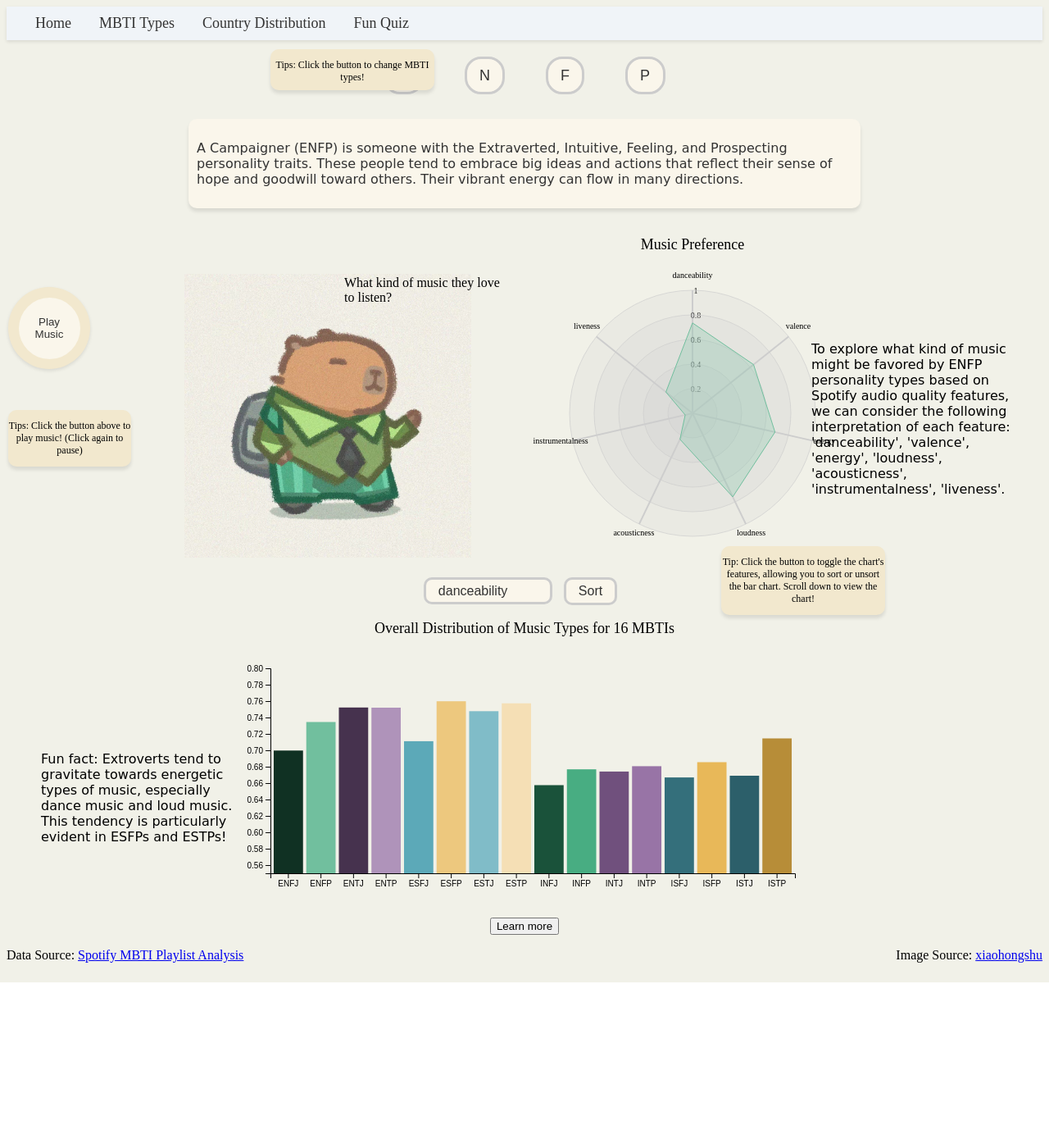
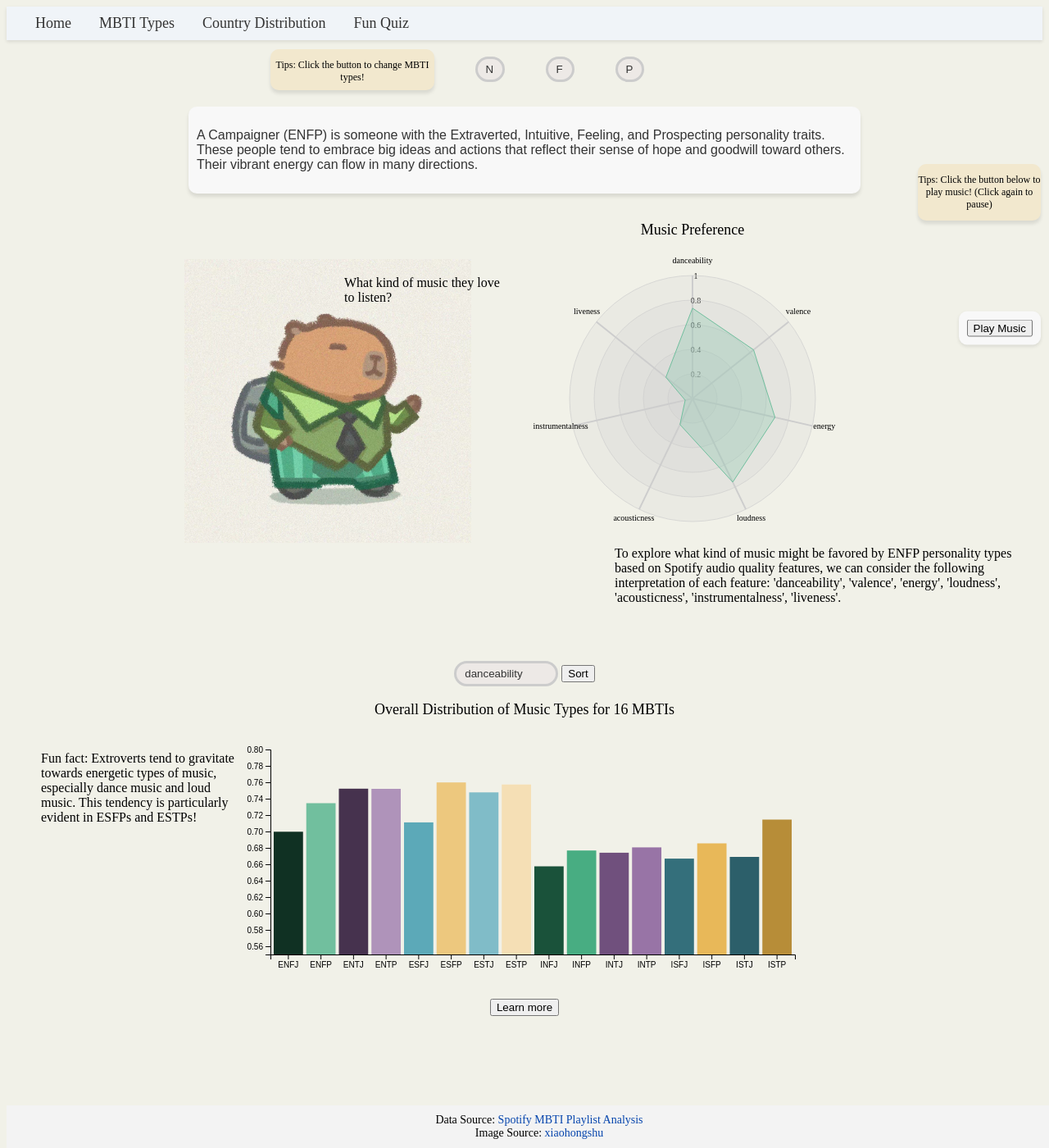
Before and after one commit to jessiezhang199/dsc106_final, a SvelteKit app: page /16picture in a window 1280 px wide. Shown: the top 1400 px of the page at 82% size. Before the commit the page ends 1198 px from the top, so only its background shows below. Built offline with nearby package versions, Linux system fonts and the light colour scheme.

Commit message:
adjust p2p3 footers

```diff
--- a/src/routes/16picture/+page.svelte
+++ b/src/routes/16picture/+page.svelte
@@ -296,31 +296,13 @@
 <style>
   .music-container {
     position: absolute;
-    left: 10px; /* Distance from the right edge */
+    right: 10px; /* Distance from the left edge */
     top: 50%; /* Center vertically */
     transform: translateY(-50%); /* Adjust to center based on its height */
-    background: hsl(43, 59%, 88%); /* Background color */
+    background: #f8f8f8; /* Background color */
     padding: 10px; /* Padding around content */
-    width: 80px; /* Specify width */
-    height: 80px; /* Specify height to match width to form a circle */
-    border-radius: 50%; /* Rounded corners to form a circle */
+    border-radius: 10px; /* Rounded corners */
     box-shadow: 0 2px 4px rgba(0,0,0,0.1); /* Subtle shadow for depth */
-    display: flex; /* Ensures the content is centered */
-    align-items: center; /* Center content vertically */
-    justify-content: center; /* Center content horizontally */
-}
-
-.music-container button {
-    width: 75px; /* Specify the width */
-    height: 75px; /* Specify the height to match the width */
-    border-radius: 50%; /* Rounded corners to form a circle */
-    border: none; /* Remove default border */
-    background-color: hsl(46, 57%, 95%); /* Background color of the button */
-    color: #333; /* Text color */
-    display: flex; /* Enables flexbox for centering content */
-    justify-content: center; /* Center horizontally */
-    align-items: center; /* Center vertically */
-    cursor: pointer; /* Change cursor to pointer on hover */
   }
   .container {
     display: flex;
@@ -341,13 +323,13 @@
   }
   #chart-container {
     text-align: center; /* Center the chart container */
-    margin-top: 30px; /* Space from the top elements */
+    margin-top: 140px; /* Space from the top elements */
   }
 
   select {
   border-radius: 20px; /* Gives the dropdown rounded corners */
-  padding: 10px 15px; /* Increased padding for a larger appearance */
-  background-color: hsl(46, 57%, 95%); /* Sets a light grey background color */
+  padding: 5px 10px; /* Adds some padding inside the dropdown */
+  background-color: #ede9e6; /* Sets a light grey background color */
   color: #333; /* Sets the text color */
   border: 3px solid #ccc; /* Adds a light grey border */
   outline: none; /* Removes the default focus outline */
@@ -355,9 +337,16 @@
   -webkit-appearance: none; /* Removes default styling for Webkit browsers */
   -moz-appearance: none; /* Removes default styling for Mozilla browsers */
   appearance: none; /* Removes default styling */
-  font-size: 18px; /* Increases the font size for better readability */
 }
 
+
+  .mbti-selectors::after {
+    position: absolute;
+    right: 10px;
+    top: 10px;
+    color: #333;
+    pointer-events: none; /* Ensures clicks on the arrow don't interfere with the select functionality */
+  }
   .mbti-selectors {
       margin-top: 20px;
       display: flex;
@@ -365,37 +354,18 @@
       gap: 50px; /* Adds some space between each select element */
     }
 
-
   #mbti-text {
-    font-family: 'Comic Sans MS', cursive;
+    font-family: Arial, sans-serif;
     color: #333;
     margin-top: 30px;
     padding: 10px;
-    background-color: hsl(46, 57%, 95%);
+    background-color: #f8f8f8;
     border-radius: 10px;
     box-shadow: 0 4px 4px rgba(0, 0, 0, 0.1);
     width: 800px;
     margin-left: auto;
     margin-right: auto;
   }
-
-  #chart-container select, #chart-container button {
-  border-radius: 10px; /* Slightly less rounded corners compared to the MBTI selectors */
-  padding: 5px 15px; /* Less padding for a smaller appearance */
-  background-color: hsl(46, 57%, 95%); /* Sets a light grey background color */
-  color: #333; /* Sets the text color */
-  border: 3px solid #ccc; /* Thinner border compared to the MBTI selectors */
-  outline: none; /* Removes the default focus outline */
-  cursor: pointer; /* Changes the cursor to indicate it's clickable */
-  font-size: 16px; /* Smaller font size for the text */
-  margin-right: 10px; /* Adds space between the select and the button */
-}
-
-#chart-container {
-  margin-top: 20px;
-  text-align: center; /* Centers the content inside the container */
-}
-
 
   #tips1-container {
     position: absolute;
@@ -415,22 +385,32 @@
     box-shadow: 0 4px 4px rgba(0, 0, 0, 0.1);
     background-color: hsl(43, 59%, 88%);
     width: 150px;
-    left:10px;
-    top: 500px;
+    right:10px;
+    top: 200px;
     font-size: 12px;
     text-align: center;
   }
+  footer {
+  position: absolute;
+  bottom: -600px;
+  width: 100%;
+  text-align: center;
+  padding: 10px;
+  background-color: #f3f3f3; /* Or any color that fits your design */
+}
 
-  #tips3-container {
-    position: absolute;
-    border-radius: 10px;
-    box-shadow: 0 4px 4px rgba(0, 0, 0, 0.1);
-    background-color: hsl(43, 59%, 88%);
-    width: 200px;
-    right:200px;
-    bottom: 50px;
-    font-size: 12px;
-    text-align: center;
+footer p {
+  margin: 0;
+  font-size: 14px;
+}
+
+footer a {
+  color: #0645AD; /* Or any color that fits your design */
+  text-decoration: none;
+}
+
+footer a:hover {
+  text-decoration: underline;
 }
 </style>
 
@@ -478,18 +458,17 @@
 
 <div id="tips2-container">
   <p>
-    Tips: Click the button above to play music! (Click again to pause)
+    Tips: Click the button below to play music! (Click again to pause)
   </p>
 </div>
-
 
 <p style="position: absolute; top: 320px; left: 420px; font-size: 16px; max-width: 200px;">
   What kind of music they love to listen?
 </p>
-<p style="position: absolute; top: 400px; right:30px; font-family: 'Comic Sans MS', cursive; font-size: 16px; max-width: 260px;">
+<p style="position: absolute; top: 650px; left: 750px; font-size: 16px; max-width: 500px;">
   To explore what kind of music might be favored by {selectedMBTI}  personality types based on Spotify audio quality features, we can consider the following interpretation of each feature: 'danceability', 'valence', 'energy', 'loudness', 'acousticness', 'instrumentalness', 'liveness'.
 </p>
-<p style="position: absolute; top: 900px; left: 50px; font-family: 'Comic Sans MS', cursive; font-size: 16px; max-width: 250px;">
+<p style="position: absolute; top: 900px; left: 50px; font-size: 16px; max-width: 250px;">
   Fun fact:
   Extroverts tend to gravitate towards energetic types of music, especially dance music and loud music. This tendency is particularly evident in ESFPs and ESTPs!
 </p>
@@ -524,17 +503,12 @@
     <button on:click={() => goto(`${base}/vis`)}>Learn more</button>
 </div>
 
-<div id="tips3-container">
-  <p>
-    Tip: Click the button to toggle the chart's features, allowing you to sort or unsort the bar chart. Scroll down to view the chart!
-  </p>
-</div>
 
-<div style="display: flex; justify-content: space-between;">
+<footer>
   <p>
     Data Source: <a href="https://www.kaggle.com/datasets/xtrnglc/spotify-mbti-playlists" target="_blank">Spotify MBTI Playlist Analysis</a>
   </p>
   <p>
     Image Source: <a href="https://www.xiaohongshu.com/user/profile/6033ab1800000000010075ac?xhsshare=CopyLink&appuid=5c4e9b04000000001203ea7e&apptime=1709362317" target="_blank">xiaohongshu</a>
   </p>
-</div>
+</footer>
--- a/src/routes/vis/+page.svelte
+++ b/src/routes/vis/+page.svelte
@@ -508,6 +508,31 @@
     color: white;
     opacity: 0.8;
   }
+  footer {
+  position: absolute;
+  bottom: -600px;
+  width: 100%;
+  text-align: center;
+  padding: 10px;
+  background-color: #f3f3f3; /* Or any color that fits your design */
+}
+
+footer p {
+  margin: 0;
+  font-size: 14px;
+}
+
+footer a {
+  color: #0645AD; /* Or any color that fits your design */
+  text-decoration: none;
+}
+
+footer a:hover {
+  text-decoration: underline;
+}
+footer p span {
+  color: black; /* Sets the color of "Data source" text to black */
+}
 
 </style>
 
@@ -579,8 +604,11 @@
     <span>No Data</span>
   </div>
 </div>
-<p style="position: absolute; top: 900px; right: 20px;">Data source: <a href="https://www.kaggle.com/datasets/yamaerenay/mbtitypes-full" target="_blank" >MBTI-TYPES Data</a></p>
-<p style="position: absolute; top: 900px; right: 250px;">Music source: <a href=https://archive.org/download/interstellar-soundtrack target="_blank" >Music</a></p>
 <div class="learn" style="position: absolute; top: 800px; left: 20px;">
   <button on:click={() => goto(`${base}/quiz`)}>Learn more</button>
 </div>
+
+<footer>
+  <p><span>Data source:</span> <a href="https://www.kaggle.com/datasets/yamaerenay/mbtitypes-full" target="_blank">MBTI-TYPES Data</a></p>
+  <p><span>Music source:</span> <a href="https://archive.org/download/interstellar-soundtrack" target="_blank">Music</a></p>
+</footer>
```
Lines whose indentation alone changed are shown as unchanged.
